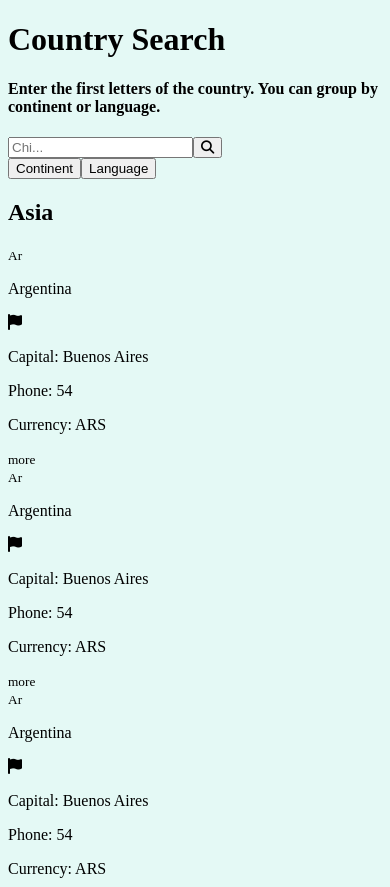
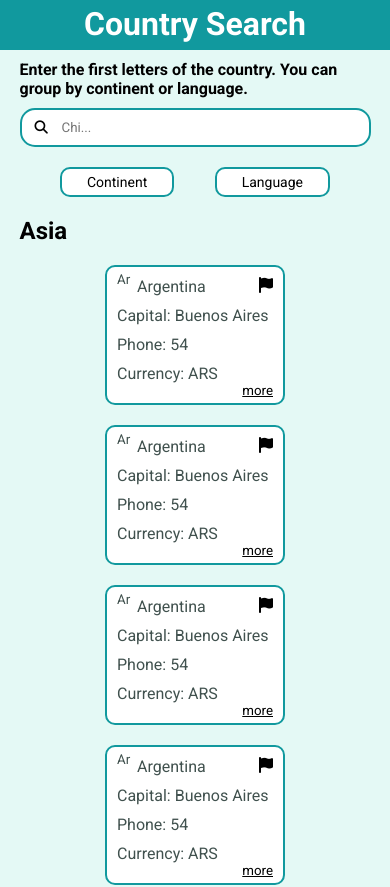
Before and after one commit to RodriGBorges/kimcheChallenge, a React (Create React App) app: page / in a window 390 px wide. Shown: the top 887 px of the page. Built offline with nearby package versions, Linux system fonts and the light colour scheme; no server answers.

Commit message:
Estilos - vista mobile lista

```diff
--- /dev/null
+++ b/src/styles/base/_base.scss
@@ -0,0 +1,11 @@
+* {
+    margin: 0;
+    padding: 0;
+    font-family: $roboto;
+    box-sizing: border-box;
+}
+
+button {
+    background: none;
+    border: none;
+}
--- /dev/null
+++ b/src/styles/base/_settings.scss
@@ -0,0 +1,15 @@
+// Font
+@import url('https://fonts.googleapis.com/css2?family=Roboto:wght@100;300;400;500;700&display=swap');
+
+$roboto: 'Roboto', sans-serif;
+
+
+// Colors
+
+$black: #000;
+$white: #fff;
+
+$background: #E4F9F5;
+$dark: #40514E;
+$turquoise: #30E3CA;
+$teal: #11999E;
--- /dev/null
+++ b/src/styles/components/_card.scss
@@ -0,0 +1,53 @@
+div.countryCard-container {
+    display: flex;
+    justify-content: space-around;
+    flex-wrap: wrap;
+}
+
+div.countryCard-container article.card {
+    background-color: $white;
+    width: 180px;
+    height: 140px;
+    border: 2px solid $teal;
+    border-radius: 10px;
+    margin-bottom: 20px;
+    div.head {
+        position: relative;
+        small {
+            color: $dark;
+            position: absolute;
+            top: -5px;
+            left: 10px;
+        }
+        p {
+            color: $dark;
+            margin: 10px 30px;
+        }
+        i {
+            position: absolute;
+            top: 0px;
+            right: 10px;
+        }
+    }
+    div.info {
+        position: relative;
+        p {
+            color: $dark;
+            margin: 0px 10px 10px 10px;
+        }
+        small {
+            position: absolute;
+            bottom: -15px;
+            right: 10px;
+            text-decoration: underline;
+        }
+    }
+}
+
+@media (min-width: 400px) {
+
+    div.countryCard-container {
+        justify-content: space-between;
+    }
+
+}
--- /dev/null
+++ b/src/styles/components/_home.scss
@@ -0,0 +1,70 @@
+//Empiezo con los estilos, mobile first
+
+body {
+    background-color: $background;
+}
+
+.home h1.header {
+    color: $white;
+    background-color: $teal;
+    text-align: center;
+    padding: 5px;
+    height: 50px;
+}
+
+.home h4 {
+    width: 90%;
+    margin: 10px auto;
+}
+
+.home div.searchContainer {
+    display: flex;
+    flex-direction: column;
+    width: 90%;
+    margin: 0 auto;
+}
+
+.home div.searchContainer form {
+    position: relative;
+    input {
+        padding: 10px 10px 10px 40px;
+        border-radius: 15px;
+        border: 2px solid $teal;
+        width: 100%;
+    }
+    button {
+        padding: 10px;
+        position: absolute;
+        left: 5px;
+        top: 2px;
+        cursor: pointer;
+    }
+}
+
+.home div.searchContainer div {
+    margin-top: 20px;
+    display: flex;
+    justify-content: space-evenly;
+    button {
+        background-color: $white;
+        border-radius: 10px;
+        border: 2px solid $teal;
+        padding: 5px 25px;
+        font-size: 14px;
+    }
+}
+
+.home section {
+    width: 90%;
+    margin: 0 auto;
+    h2 {
+        margin: 20px auto;
+    }
+}
+
+.home h2.footer {
+    color: $white;
+    background-color: $teal;
+    padding: 5px;
+    text-align: center;
+}
--- a/src/styles/styless.scss
+++ b/src/styles/styless.scss
@@ -1,3 +1,7 @@
-body {
-    background-color: #E4F9F5;
-}
+@import './base/settings';
+@import './base/base';
+
+// Components
+
+@import './components/home';
+@import './components/card';
```
